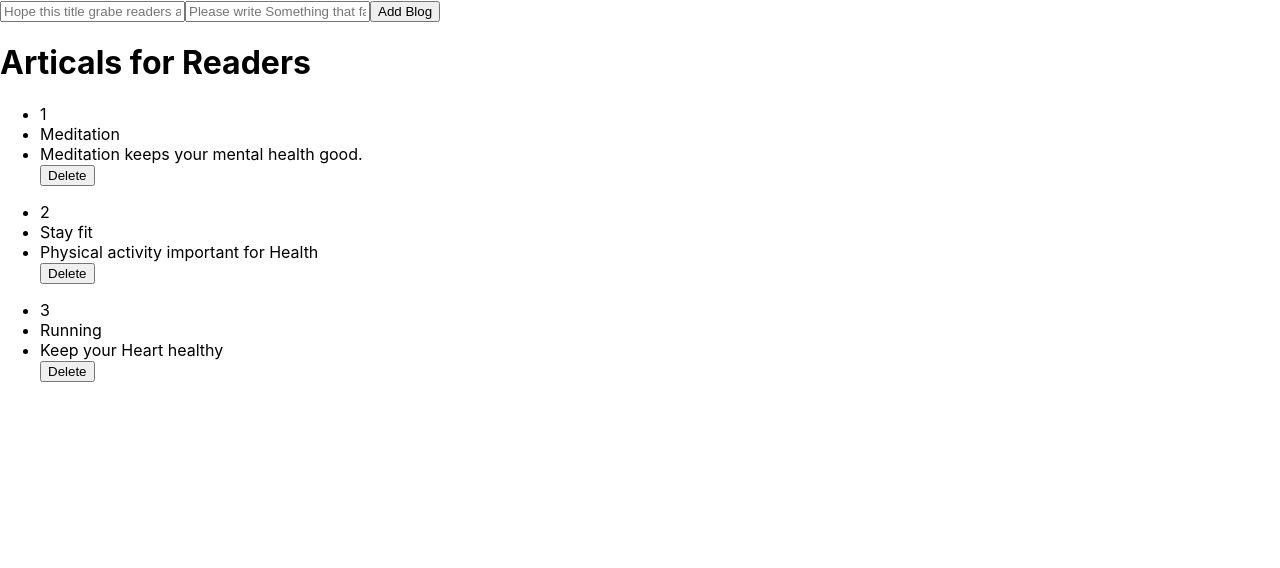
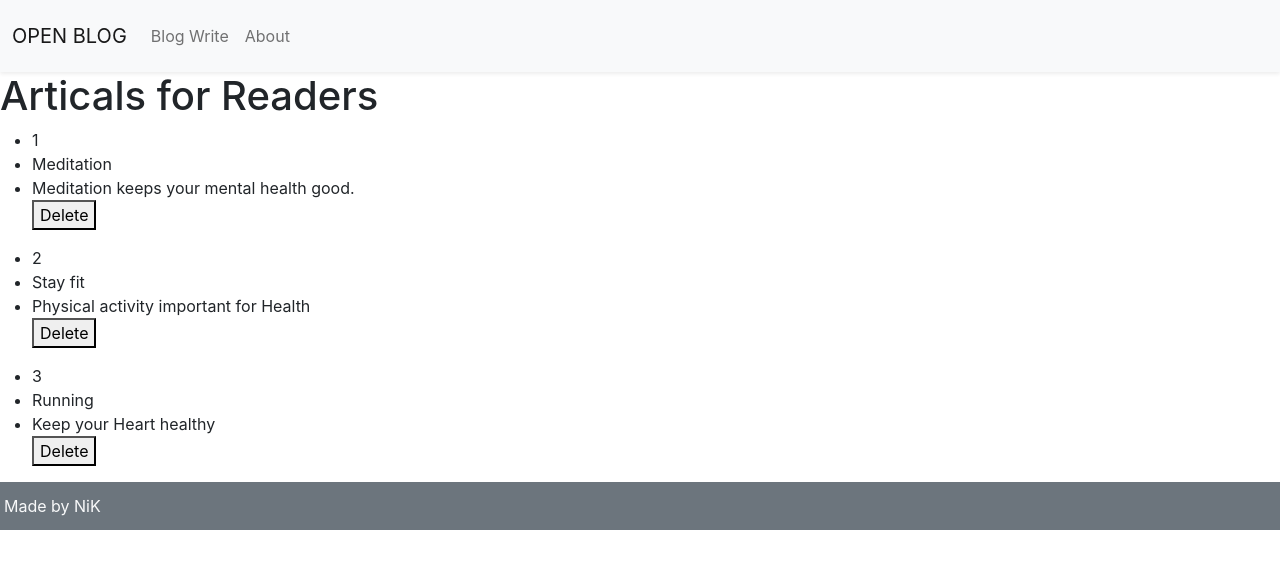
Before and after one commit to Niikpatil/blog_feeds, a React (Create React App) app: page / in a window 1280 px wide. Shown: the top 568 px of the page. Built offline with nearby package versions, Linux system fonts and the light colour scheme.

Commit message:
bootstrap added
1. Bootstrap cdn added.
2. Header and footer implemented.

```diff
--- a/public/index.html
+++ b/public/index.html
@@ -2,19 +2,19 @@
 <html lang="en">
   <head>
     <meta charset="utf-8" />
-    <link rel="icon" href="%PUBLIC_URL%/favicon.ico" />
     <meta name="viewport" content="width=device-width, initial-scale=1" />
     <meta name="theme-color" content="#000000" />
-    <meta
+    <!-- <link rel="icon" href="%PUBLIC_URL%/favicon.ico" /> -->
+    <!-- <meta
       name="description"
       content="Web site created using create-react-app"
-    />
-    <link rel="apple-touch-icon" href="%PUBLIC_URL%/logo192.png" />
+    /> -->
+    <!-- <link rel="apple-touch-icon" href="%PUBLIC_URL%/logo192.png" /> -->
     <!--
       manifest.json provides metadata used when your web app is installed on a
       user's mobile device or desktop. See https://developers.google.com/web/fundamentals/web-app-manifest/
     -->
-    <link rel="manifest" href="%PUBLIC_URL%/manifest.json" />
+    <!-- <link rel="manifest" href="%PUBLIC_URL%/manifest.json" /> -->
     <!--
       Notice the use of %PUBLIC_URL% in the tags above.
       It will be replaced with the URL of the `public` folder during the build.
@@ -24,10 +24,17 @@
       work correctly both with client-side routing and a non-root public URL.
       Learn how to configure a non-root public URL by running `npm run build`.
     -->
-    <title>React App</title>
+    <link
+      href="https://cdn.jsdelivr.net/npm/bootstrap@5.2.1/dist/css/bootstrap.min.css"
+      rel="stylesheet"
+      integrity="sha384-iYQeCzEYFbKjA/T2uDLTpkwGzCiq6soy8tYaI1GyVh/UjpbCx/TYkiZhlZB6+fzT"
+      crossorigin="anonymous"
+    />
+
+    <title>Open Blog</title>
   </head>
   <body>
-    <noscript>You need to enable JavaScript to run this app.</noscript>
+    <!-- <noscript>You need to enable JavaScript to run this app.</noscript> -->
     <div id="root"></div>
     <!--
       This HTML file is a template.
@@ -39,5 +46,15 @@
       To begin the development, run `npm start` or `yarn start`.
       To create a production bundle, use `npm run build` or `yarn build`.
     -->
+    <script
+      src="https://cdn.jsdelivr.net/npm/@popperjs/core@2.11.6/dist/umd/popper.min.js"
+      integrity="sha384-oBqDVmMz9ATKxIep9tiCxS/Z9fNfEXiDAYTujMAeBAsjFuCZSmKbSSUnQlmh/jp3"
+      crossorigin="anonymous"
+    ></script>
+    <script
+      src="https://cdn.jsdelivr.net/npm/bootstrap@5.2.1/dist/js/bootstrap.min.js"
+      integrity="sha384-7VPbUDkoPSGFnVtYi0QogXtr74QeVeeIs99Qfg5YCF+TidwNdjvaKZX19NZ/e6oz"
+      crossorigin="anonymous"
+    ></script>
   </body>
 </html>
--- a/src/App.js
+++ b/src/App.js
@@ -1,4 +1,6 @@
 import { useState } from "react";
+import { Footer } from "./components/Layouts/Footer";
+import Header from "./components/Layouts/Header";
 import AddBlog from "./components/Pages/AddBlog";
 import Blogs from "./components/Pages/Blogs";
 
@@ -23,16 +25,21 @@ function App() {
 
   const onDelete = (delete_id) => {
     console.log(delete_id);
+
+    // ___Case-1 : To Delete___
+    // const DeleteTask = [...article];
+    // DeleteTask.splice(delete_id, 1);
+
     setArticle(
-      article.filter((e) => {
-        return e !== delete_id;
+      article.filter((id) => {
+        return id !== delete_id;
       })
     );
   };
 
   // input from user get added
   const addBlog = (title, content) => {
-    // we need generated id for unique key value
+    // we need to a generate id for unique key value
     let id = article.length !== 0 ? article[article.length - 1].id + 1 : 1;
 
     const newBlog = {
@@ -40,19 +47,16 @@ function App() {
       title: title,
       content: content,
     };
-
     setArticle([...article, newBlog]);
-    console.log(newBlog);
+    // console.log(newBlog);
   };
 
   return (
     <div className="App">
-      <AddBlog addBlog={addBlog} />
-      <Blogs
-        article={article}
-        onDelete={onDelete}
-        //  onEdit={onEdit}
-      />
+      <Header />
+      {/* <AddBlog addBlog={addBlog} /> */}
+      <Blogs article={article} onDelete={onDelete} />
+      <Footer />
     </div>
   );
 }
--- a/src/components/Layouts/Footer.js
+++ b/src/components/Layouts/Footer.js
@@ -1,5 +1,11 @@
 import React from "react";
 
 export const Footer = () => {
-  return <div>Footer</div>;
+  return (
+    <div className="container-l  p-1  bg-secondary">
+      <footer className="py-2 my-6">
+        <span className="text-light">Made by NiK</span>
+      </footer>
+    </div>
+  );
 };
--- a/src/components/Layouts/Header.js
+++ b/src/components/Layouts/Header.js
@@ -1,7 +1,31 @@
 import React from "react";
 
 const Header = () => {
-  return <div>Header</div>;
+  return (
+    <nav class="navbar navbar-expand-lg navbar-secondary bg-light shadow-sm">
+      <div class="container-fluid">
+        <nav class="navbar navbar-light ">
+          <a class="navbar-brand " href="/">
+            OPEN BLOG
+          </a>
+        </nav>
+        <div class="collapse navbar-collapse">
+          <ul class="navbar-nav me-auto mb-2 mb-lg-0">
+            <li class="nav-item">
+              <a class="nav-link" href="/addblog">
+                Blog Write
+              </a>
+            </li>
+            <li class="nav-item">
+              <a class="nav-link" href="/about">
+                About
+              </a>
+            </li>
+          </ul>
+        </div>
+      </div>
+    </nav>
+  );
 };
 
 export default Header;
--- a/src/components/Pages/AddBlog.js
+++ b/src/components/Pages/AddBlog.js
@@ -6,26 +6,25 @@ const AddBlog = ({ addBlog }) => {
 
   const handleSubmit = (e) => {
     e.preventDefault();
-    // console.log(e.target.value);
     if (!title) {
       alert("Title cannot be blank");
     } else if (!content) {
       alert("Content cannot be blank");
+    } else {
+      addBlog(title, content);
+      setTitle("");
+      setContent("");
     }
-
-    addBlog(title, content);
-    setTitle("");
-    setContent("");
   };
 
   return (
-    <div>
+    <>
       <form onSubmit={handleSubmit}>
         <input
           type="text"
           name="title"
           value={title}
-          placeholder="Hope this title grabe readers attention"
+          placeholder="Hope this title grab readers attention"
           onChange={(e) => {
             setTitle(e.target.value);
           }}
@@ -41,7 +40,7 @@ const AddBlog = ({ addBlog }) => {
         />
         <button type="submit">Add Blog</button>
       </form>
-    </div>
+    </>
   );
 };
 
--- a/src/components/Pages/BlogList.js
+++ b/src/components/Pages/BlogList.js
@@ -2,13 +2,13 @@ import React from "react";
 
 export const BlogList = ({ articleList, onDelete }) => {
   return (
-    <div>
+    <>
       <ul>
         <li>{articleList.id}</li>
         <li>{articleList.title}</li>
         <li>{articleList.content}</li>
         <button onClick={() => onDelete(articleList)}>Delete</button>
       </ul>
-    </div>
+    </>
   );
 };
--- a/src/components/Pages/Blogs.js
+++ b/src/components/Pages/Blogs.js
@@ -3,7 +3,7 @@ import { BlogList } from "./BlogList";
 
 const Blogs = ({ article, onDelete }) => {
   return (
-    <div>
+    <>
       <h1>Articals for Readers</h1>
       {article.length === 0 ? (
         <h3>No Content to display</h3>
@@ -16,7 +16,7 @@ const Blogs = ({ article, onDelete }) => {
           />
         ))
       )}
-    </div>
+    </>
   );
 };
 
```
